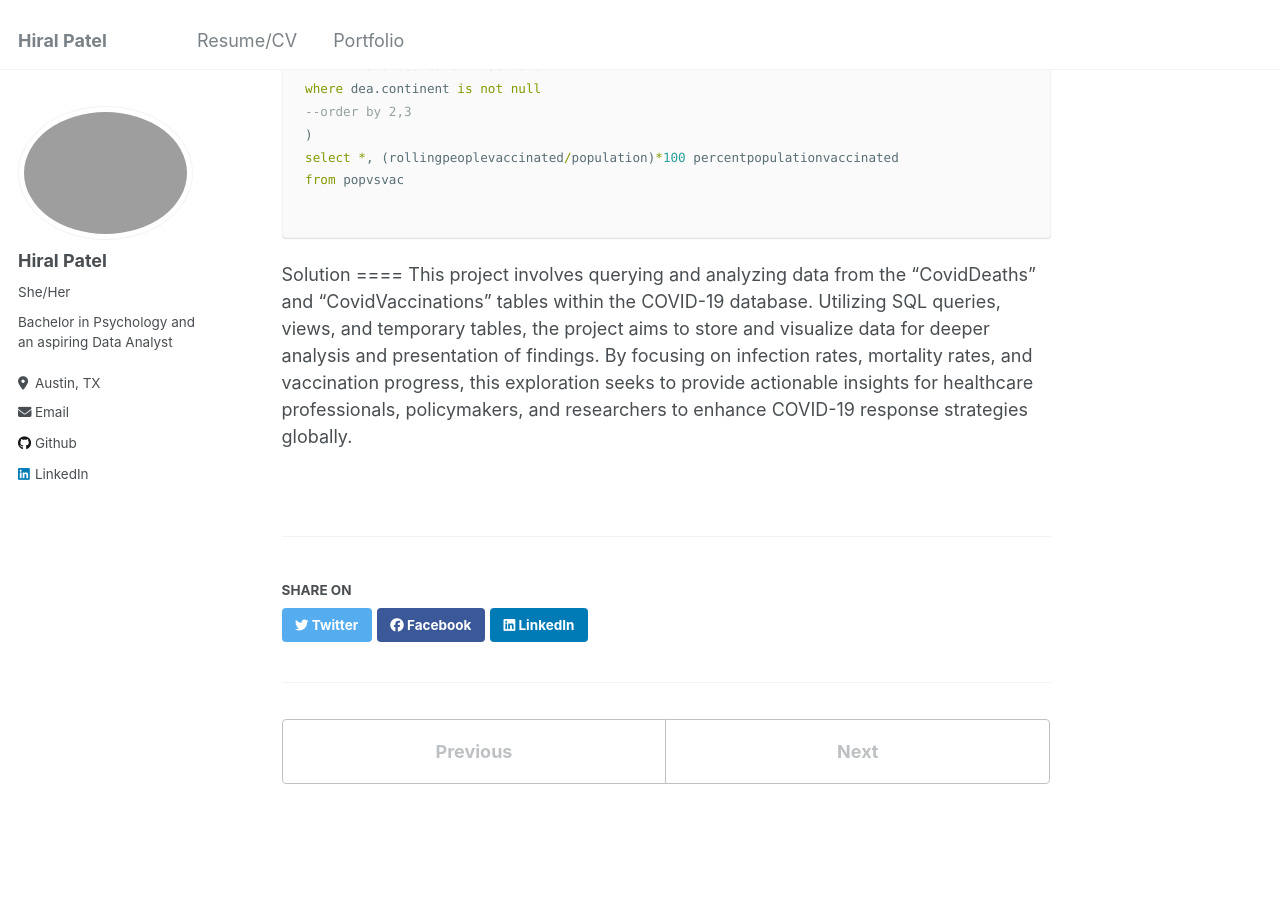
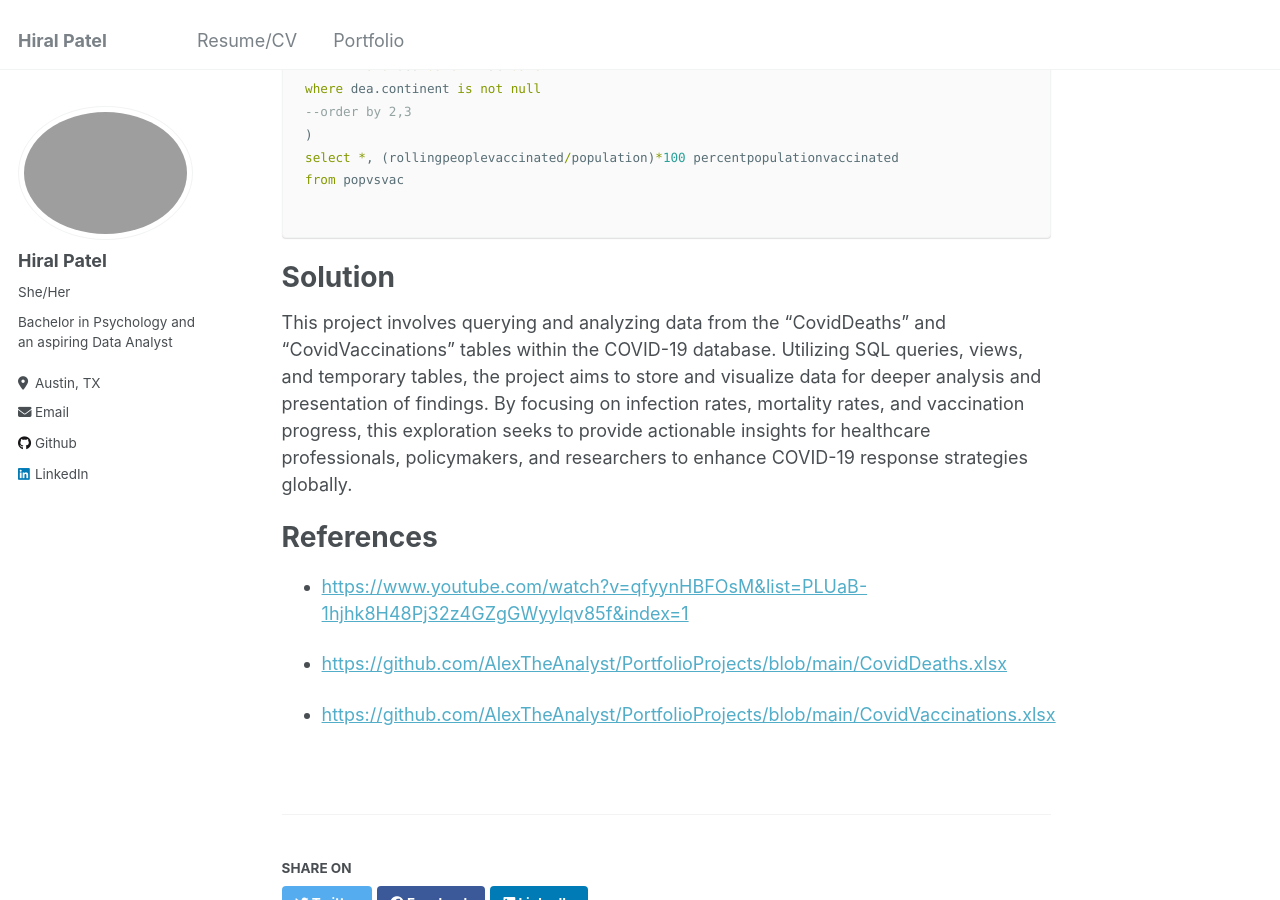
Before and after one commit to hiral-patel-da/hiral-patel-da.github.io, a Jekyll site: the page built from _portfolio/portfolio-3.md, in a window 1280 px wide and 900 px high, scrolled down 2674 px. Built offline with Jekyll 4.4.1, drawn with Linux system fonts in a browser that asks for light colours.

Commit message:
query and reference update

````diff
--- a/_portfolio/portfolio-3.md
+++ b/_portfolio/portfolio-3.md
@@ -106,6 +106,15 @@ select *, (rollingpeoplevaccinated/population)*100 percentpopulationvaccinated
 from popvsvac
 
 ```
-Solution
-====
+
+# Solution
+
 This project involves querying and analyzing data from the "CovidDeaths" and "CovidVaccinations" tables within the COVID-19 database. Utilizing SQL queries, views, and temporary tables, the project aims to store and visualize data for deeper analysis and presentation of findings. By focusing on infection rates, mortality rates, and vaccination progress, this exploration seeks to provide actionable insights for healthcare professionals, policymakers, and researchers to enhance COVID-19 response strategies globally.
+
+# References
+
+- <https://www.youtube.com/watch?v=qfyynHBFOsM&list=PLUaB-1hjhk8H48Pj32z4GZgGWyylqv85f&index=1>
+
+- <https://github.com/AlexTheAnalyst/PortfolioProjects/blob/main/CovidDeaths.xlsx>
+
+- <https://github.com/AlexTheAnalyst/PortfolioProjects/blob/main/CovidVaccinations.xlsx>
````
Also changed, not shown: _portfolio/portfolio-2.md (+1 -1 lines).
